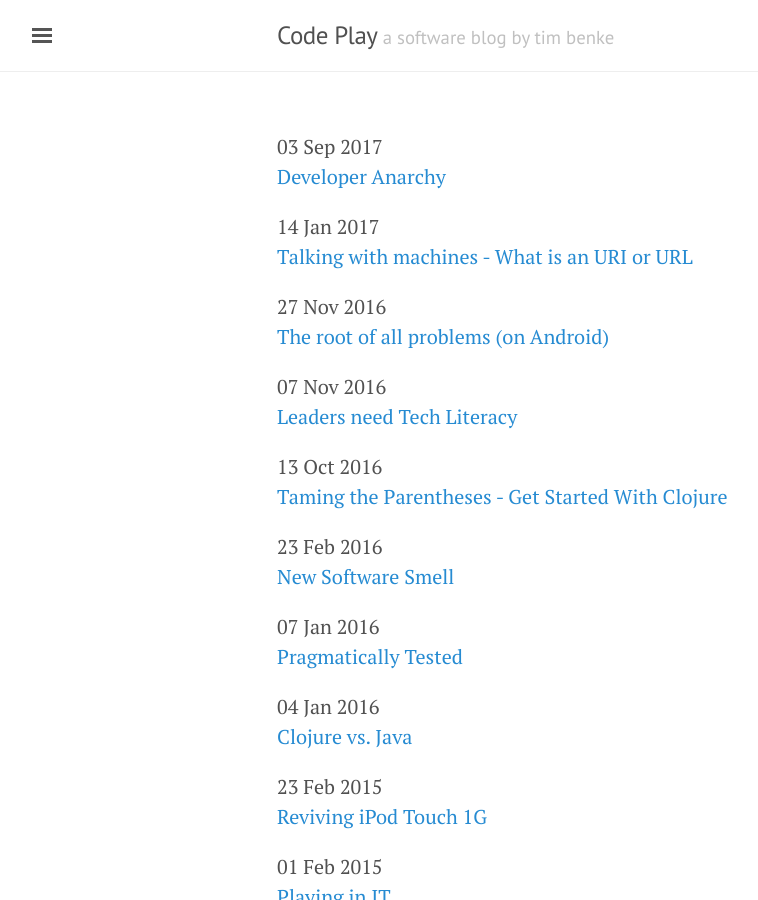
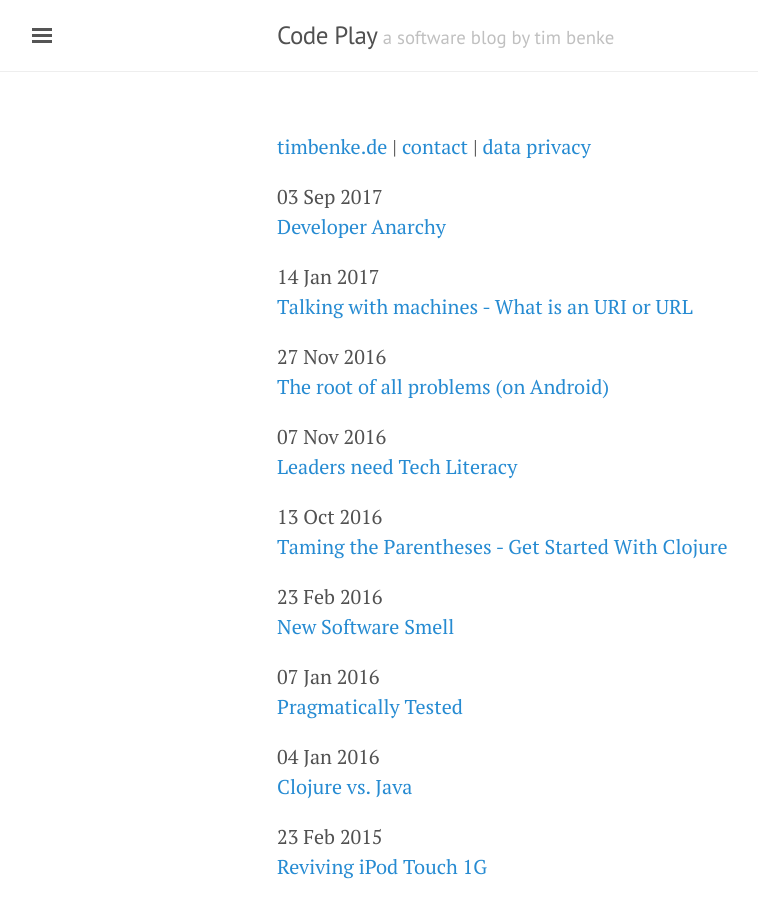
Before and after one commit to kossmoboleat/blog, a Jekyll site: the page built from index.html, in a window 1280 px wide and 900 px high. Shown: the whole window, without its empty margins (3-761 px from the left). Built offline with Jekyll 4.4.1, drawn with Linux system fonts in a browser that asks for light colours.

Commit message:
Add links to home page, contact information and GDPR required infos

```diff
--- a/index.html
+++ b/index.html
@@ -2,6 +2,11 @@
 layout: default
 title: Home
 ---
+  <div>
+    <a href="http://www.timbenke.de">timbenke.de</a> |
+    <a href="http://www.timbenke.de/contact.html">contact</a> |
+    <a href="http://www.timbenke.de/contact.html">data privacy</a>
+  </div>
 
   <div class="posts">
     {% for post in site.posts %}
```
Also changed, not shown: 1 other file.
